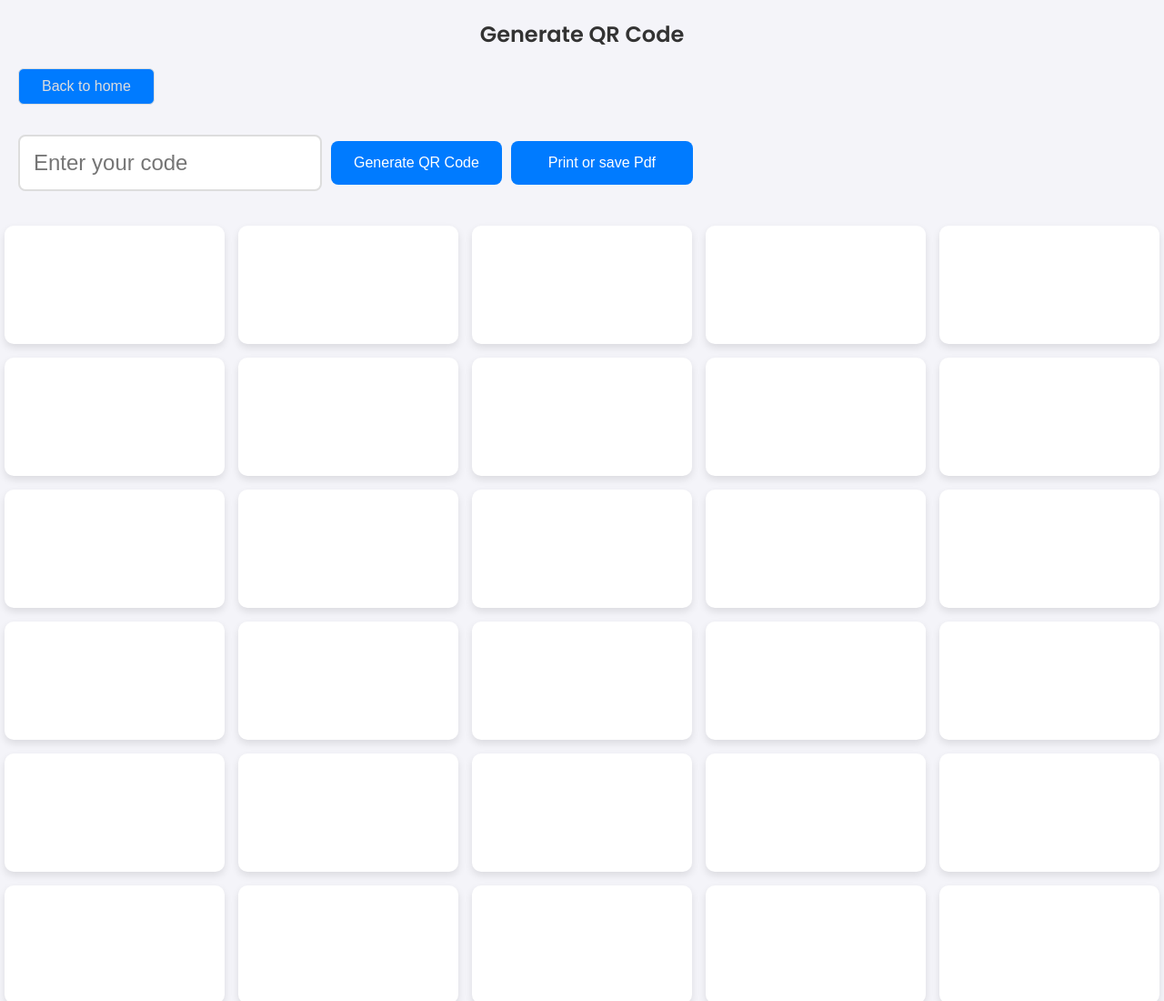
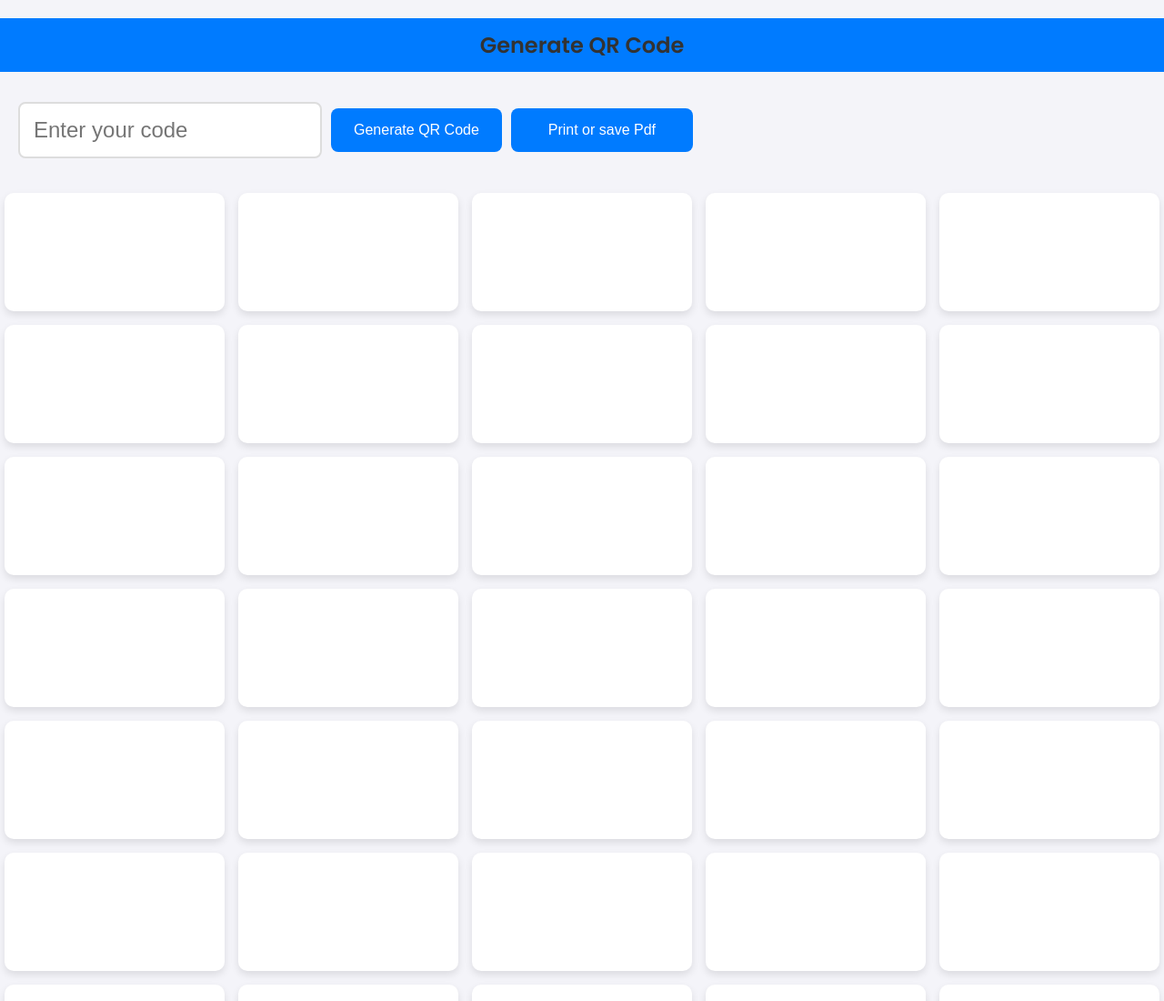
Before and after one commit to nemits99/qrcode-generate, a plain HTML site: page index.html in a window 1280 px wide. Shown: the top 1100 px of the page at 91% size. Drawn offline with Linux system fonts and the light colour scheme.

Commit message:
Add files via upload

```diff
--- a/index.html
+++ b/index.html
@@ -15,6 +15,8 @@
         }
 
         h2 {
+            background-color: #007bff;
+            padding: 12px;
             text-align: center;
             margin-top: 20px;
             color: #333;
@@ -159,7 +161,7 @@
 <body>
     <h2>Generate QR Code</h2>
 
-    <button onclick="location.href='index.php'">Back to home</button>
+
     <form id="qrForm">
 
         <input type="text" id="code" placeholder="Enter your code" required>
```
